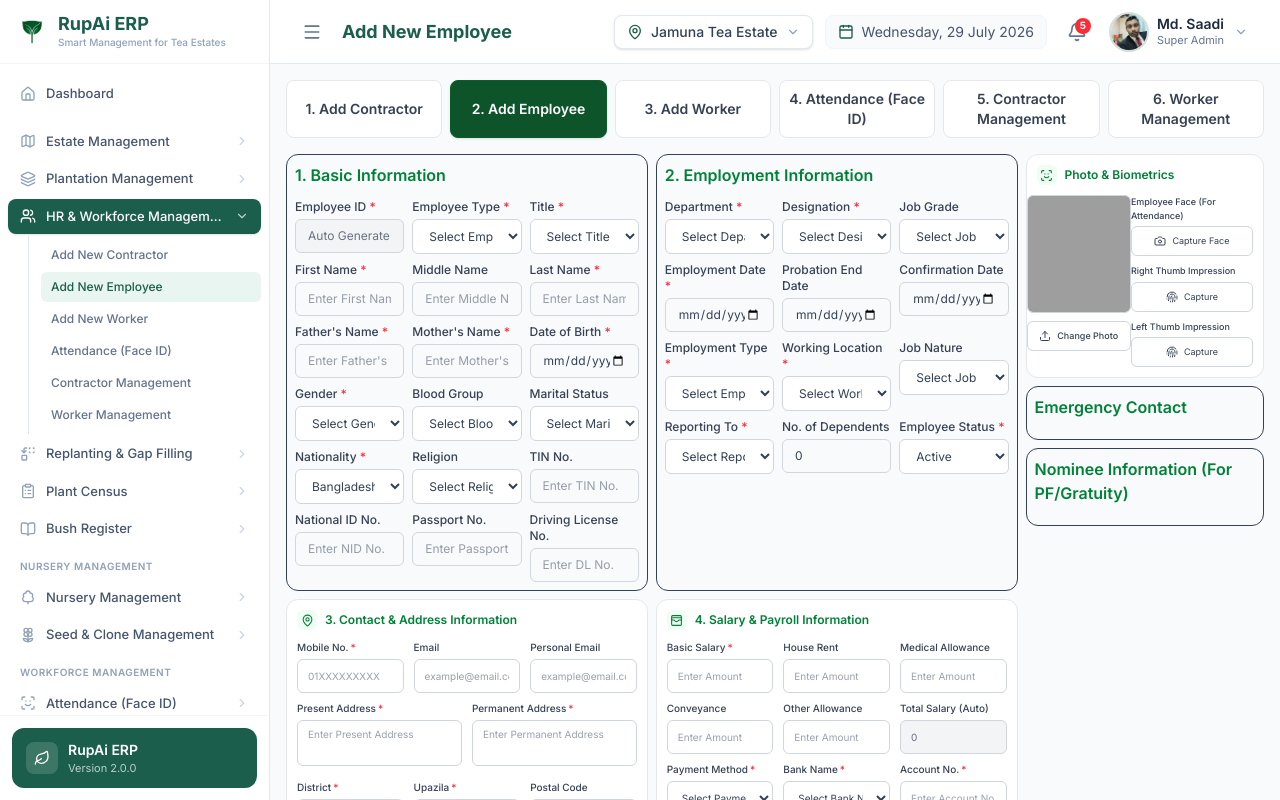
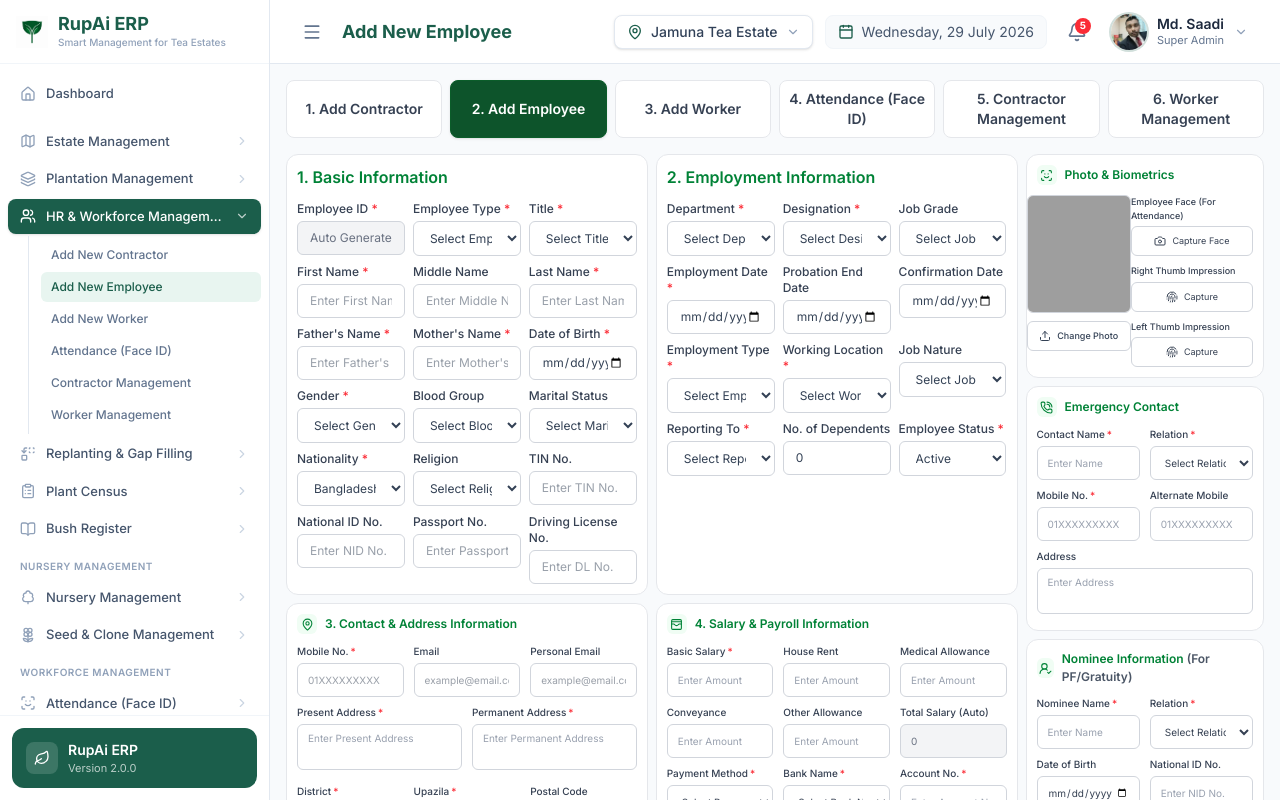
Before and after one commit to JamunaTech21-Software/rupai-erp-frontend, a React (Vite) app: page /add-new-employee in a window 1280 px wide. Built offline with nearby package versions, Linux system fonts and the light colour scheme; grey boxes are pictures that could not be loaded; some icons are missing.

Commit message:
feat: complete employee form UI sections

```diff
--- a/src/pages/HrAndWorkforcedManagement/AddNewEmployee.jsx
+++ b/src/pages/HrAndWorkforcedManagement/AddNewEmployee.jsx
@@ -12,6 +12,11 @@ import {
   Upload,
   Camera,
   Fingerprint,
+  PhoneCall,
+  UserRoundCheck,
+  RotateCcw,
+  Save,
+  CheckCircle,
 } from "lucide-react";
 
 const AddNewEmployee = () => {
@@ -51,7 +56,7 @@ const AddNewEmployee = () => {
               {/* 1. BASIC INFORMATION */}
               {/* ================================= */}
 
-              <div className='col-span-12 lg:col-span-6 border rounded-xl p-2'>
+              <div className='col-span-12 lg:col-span-6  border border-gray-200 rounded-xl p-2.5 bg-white p-2'>
                 <h3 className='font-semibold text-green-700 mb-3'>
                   1. Basic Information
                 </h3>
@@ -132,7 +137,7 @@ const AddNewEmployee = () => {
               {/* 2. EMPLOYMENT INFORMATION */}
               {/* ================================= */}
 
-              <div className='col-span-12 lg:col-span-6 border rounded-xl p-2'>
+              <div className='col-span-12 lg:col-span-6 border border-gray-200 rounded-xl p-2.5 bg-white p-2'>
                 {/* HEADER */}
                 <h3 className='font-semibold text-green-700 mb-3'>
                   2. Employment Information
@@ -627,24 +632,207 @@ const AddNewEmployee = () => {
               </div>
             </div>
 
-            {/* EMERGENCY CONTACT */}
+            {/* =====================================================
+                8. EMERGENCY CONTACT
+            ===================================================== */}
 
-            <div className='border rounded-xl p-2'>
-              <h3 className='font-semibold text-green-700 mb-3'>
+            <div className='col-span-12 lg:col-span-5 border border-gray-200 rounded-xl p-2.5 bg-white'>
+              {/* ================= HEADER ================= */}
+              <div className='flex items-center gap-2 mb-2.5'>
+                <div className='flex items-center justify-center w-5 h-5 rounded-md bg-green-50 text-green-700'>
+                  <PhoneCall size={13} />
+                </div>
+
+                <h3 className='font-semibold text-green-700 text-[12px]'>
                   Emergency Contact
                 </h3>
-
-              {/* Fields will be added later */}
               </div>
 
-            {/* NOMINEE INFORMATION */}
+              {/* ================= FORM FIELDS ================= */}
+              <div className='grid grid-cols-12 gap-x-2.5 gap-y-2'>
+                {employeeManagementData.emergencyContactFields.map((field) => {
+                  const options =
+                    employeeManagementData[field.optionsKey] || [];
 
-            <div className='border rounded-xl p-2'>
-              <h3 className='font-semibold text-green-700 mb-3'>
-                Nominee Information (For PF/Gratuity)
+                  return (
+                    <div
+                      key={field.name}
+                      className={
+                        field.type === "textarea"
+                          ? "col-span-12"
+                          : "col-span-12 md:col-span-6"
+                      }
+                    >
+                      {/* ================= LABEL ================= */}
+                      <label className='block text-[10px] font-medium text-gray-700 mb-1'>
+                        {field.label}
+
+                        {field.required && (
+                          <span className='text-red-500 ml-0.5'>*</span>
+                        )}
+                      </label>
+
+                      {/* ================= INPUT ================= */}
+                      {(field.type === "text" ||
+                        field.type === "email" ||
+                        field.type === "date" ||
+                        field.type === "number") && (
+                        <input
+                          type={field.type}
+                          defaultValue={field.defaultValue}
+                          placeholder={field.placeholder}
+                          disabled={field.disabled}
+                          {...register(field.name, {
+                            required: field.required ? "Required" : false,
+                          })}
+                          className='w-full h-[34px] border border-gray-300 rounded-md px-2.5 text-[10px] text-gray-700 bg-white outline-none placeholder:text-gray-400 focus:border-green-500 focus:ring-1 focus:ring-green-100 disabled:bg-gray-100 disabled:text-gray-500'
+                        />
+                      )}
+
+                      {/* ================= SELECT ================= */}
+                      {field.type === "select" && (
+                        <select
+                          defaultValue={field.defaultValue || ""}
+                          {...register(field.name, {
+                            required: field.required ? "Required" : false,
+                          })}
+                          className='w-full h-[34px] border border-gray-300 rounded-md px-2.5 text-[10px] text-gray-700 bg-white outline-none focus:border-green-500 focus:ring-1 focus:ring-green-100'
+                        >
+                          <option value=''>Select {field.label}</option>
+
+                          {options.map((option) => (
+                            <option key={option.id} value={option.value}>
+                              {option.label}
+                            </option>
+                          ))}
+                        </select>
+                      )}
+
+                      {/* ================= TEXTAREA ================= */}
+                      {field.type === "textarea" && (
+                        <textarea
+                          rows={2}
+                          placeholder={field.placeholder}
+                          {...register(field.name, {
+                            required: field.required ? "Required" : false,
+                          })}
+                          className='w-full h-[46px] min-h-[46px] border border-gray-300 rounded-md px-2.5 py-1.5 text-[10px] text-gray-700 bg-white resize-none outline-none placeholder:text-gray-400 focus:border-green-500 focus:ring-1 focus:ring-green-100'
+                        />
+                      )}
+
+                      {/* ================= ERROR ================= */}
+                      {errors?.[field.name] && (
+                        <p className='text-red-500 text-[8px] mt-0.5'>
+                          {errors[field.name]?.message}
+                        </p>
+                      )}
+                    </div>
+                  );
+                })}
+              </div>
+            </div>
+
+            {/* =====================================================
+              9. NOMINEE INFORMATION
+          ===================================================== */}
+
+            <div className='col-span-12 lg:col-span-5 border border-gray-200 rounded-xl p-2.5 bg-white'>
+              {/* ================= HEADER ================= */}
+              <div className='flex items-center gap-2 mb-2.5'>
+                <div className='flex items-center justify-center w-5 h-5 rounded-md bg-green-50 text-green-700'>
+                  <UserRoundCheck size={13} />
+                </div>
+
+                <h3 className='font-semibold text-green-700 text-[12px]'>
+                  Nominee Information{" "}
+                  <span className='text-gray-600'>(For PF/Gratuity)</span>
                 </h3>
+              </div>
 
-              {/* Fields will be added later */}
+              {/* ================= FORM FIELDS ================= */}
+              <div className='grid grid-cols-12 gap-x-2.5 gap-y-2'>
+                {employeeManagementData.nomineeInformationFields.map(
+                  (field) => {
+                    const options =
+                      employeeManagementData[field.optionsKey] || [];
+
+                    return (
+                      <div
+                        key={field.name}
+                        className={
+                          field.type === "textarea"
+                            ? "col-span-12"
+                            : "col-span-12 md:col-span-6"
+                        }
+                      >
+                        {/* ================= LABEL ================= */}
+                        <label className='block text-[10px] font-medium text-gray-700 mb-1'>
+                          {field.label}
+
+                          {field.required && (
+                            <span className='text-red-500 ml-0.5'>*</span>
+                          )}
+                        </label>
+
+                        {/* ================= INPUT ================= */}
+                        {(field.type === "text" ||
+                          field.type === "email" ||
+                          field.type === "date" ||
+                          field.type === "number") && (
+                          <input
+                            type={field.type}
+                            defaultValue={field.defaultValue}
+                            placeholder={field.placeholder}
+                            disabled={field.disabled}
+                            {...register(field.name, {
+                              required: field.required ? "Required" : false,
+                            })}
+                            className='w-full h-[34px] border border-gray-300 rounded-md px-2.5 text-[10px] text-gray-700 bg-white outline-none placeholder:text-gray-400 focus:border-green-500 focus:ring-1 focus:ring-green-100 disabled:bg-gray-100 disabled:text-gray-500'
+                          />
+                        )}
+
+                        {/* ================= SELECT ================= */}
+                        {field.type === "select" && (
+                          <select
+                            defaultValue={field.defaultValue || ""}
+                            {...register(field.name, {
+                              required: field.required ? "Required" : false,
+                            })}
+                            className='w-full h-[34px] border border-gray-300 rounded-md px-2.5 text-[10px] text-gray-700 bg-white outline-none focus:border-green-500 focus:ring-1 focus:ring-green-100'
+                          >
+                            <option value=''>Select {field.label}</option>
+
+                            {options.map((option) => (
+                              <option key={option.id} value={option.value}>
+                                {option.label}
+                              </option>
+                            ))}
+                          </select>
+                        )}
+
+                        {/* ================= TEXTAREA ================= */}
+                        {field.type === "textarea" && (
+                          <textarea
+                            rows={2}
+                            placeholder={field.placeholder}
+                            {...register(field.name, {
+                              required: field.required ? "Required" : false,
+                            })}
+                            className='w-full h-[46px] min-h-[46px] border border-gray-300 rounded-md px-2.5 py-1.5 text-[10px] text-gray-700 bg-white resize-none outline-none placeholder:text-gray-400 focus:border-green-500 focus:ring-1 focus:ring-green-100'
+                          />
+                        )}
+
+                        {/* ================= ERROR ================= */}
+                        {errors?.[field.name] && (
+                          <p className='text-red-500 text-[8px] mt-0.5'>
+                            {errors[field.name]?.message}
+                          </p>
+                        )}
+                      </div>
+                    );
+                  },
+                )}
+              </div>
             </div>
           </div>
         </div>
@@ -655,31 +843,31 @@ const AddNewEmployee = () => {
 
         <div className='flex justify-end gap-2 mt-3'>
           {/* RESET */}
-
           <button
             type='button'
             onClick={() => reset()}
-            className='border border-gray-300 rounded-md px-5 py-2 text-xs hover:bg-gray-50'
+            className='flex items-center justify-center gap-1.5 border border-gray-300 rounded-md px-5 py-2 text-xs text-gray-700 hover:bg-gray-50 transition-colors'
           >
-            Reset
+            <RotateCcw size={13} />
+            <span>Reset</span>
           </button>
 
           {/* SAVE AS DRAFT */}
-
           <button
             type='button'
-            className='border border-gray-300 rounded-md px-5 py-2 text-xs hover:bg-gray-50'
+            className='flex items-center justify-center gap-1.5 border border-gray-300 rounded-md px-5 py-2 text-xs text-gray-700 hover:bg-gray-50 transition-colors'
           >
-            Save as Draft
+            <Save size={13} />
+            <span>Save as Draft</span>
           </button>
 
           {/* SAVE & SUBMIT */}
-
           <button
             type='submit'
-            className='bg-green-700 text-white rounded-md px-5 py-2 text-xs hover:bg-green-800'
+            className='flex items-center justify-center gap-1.5 bg-green-700 text-white rounded-md px-5 py-2 text-xs hover:bg-green-800 transition-colors'
           >
-            Save & Submit
+            <CheckCircle size={13} />
+            <span>Save & Submit</span>
           </button>
         </div>
       </form>
```
Lines whose indentation alone changed are shown as unchanged.
